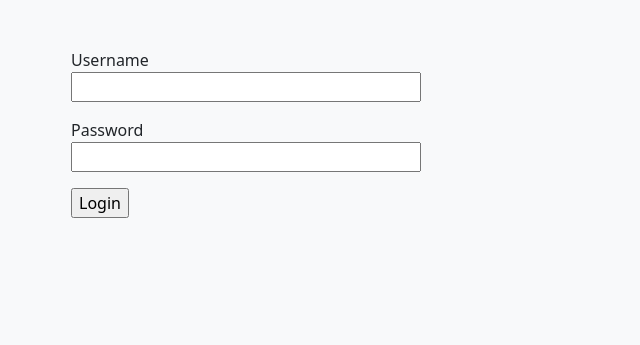
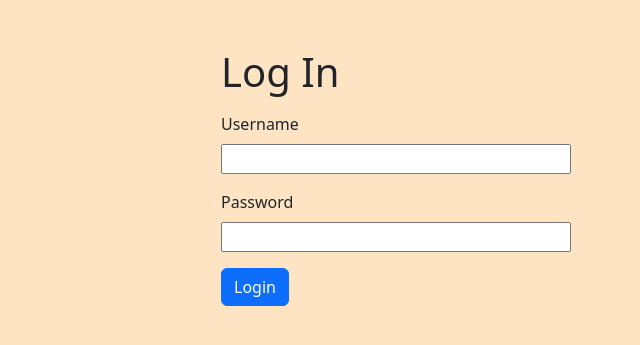
Before and after one commit to maseelshah22/community_cuisine, a Flask app: page /login in a window 1280 px wide. Shown: the top 345 px of the page, without its empty margins (331-971 px from the left). Run offline with Flask 3, Linux system fonts and the light colour scheme.

Commit message:
css wont work so did some inline

```diff
--- a/app.py
+++ b/app.py
@@ -86,7 +86,7 @@ def register():
 
 @app.route('/')
 def index():
-    return '''Welcome to Community Cuisine! Please <a href="/login">login</a> or <a href="/register">register</a>'''
+    return render_template('index.html', title='Index')
 
 
 if __name__ == '__main__':
--- a/templates/login.html
+++ b/templates/login.html
@@ -6,20 +6,25 @@
     <link href="https://cdn.jsdelivr.net/npm/bootstrap@5.3.2/dist/css/bootstrap.min.css" rel="stylesheet"  integrity="sha384-T3c6CoIi6uLrA9TneNEoa7RxnatzjcDSCmG1MXxSR1GAsXEV/Dwwykc2MPK8M2HN"  crossorigin="anonymous">
     <link rel="stylesheet" href="styles.css">
 </head>
-<body>
+
+<body style="background-color: bisque;">
     <div class="container mt-5 form-container">
-    <form method="post">
+        <h1 style="justify-content: center;">
+            Log In
+        </h1>
+    <form method="post" class="mt-3">
         {{ form.hidden_tag() }}
 
         <p>
-            {{ form.username.label }}<br>
+
+            {{ form.username.label(class_="form-label") }}<br>
             {{ form.username(size=32) }}
         </p>
         <p>
-            {{ form.password.label }}<br>
+            {{ form.password.label(class_="form-label") }}<br>
             {{ form.password(size=32) }}
         </p>
-        <p>{{ form.submit() }}</p>
+        <p>{{ form.submit(class_="btn btn-primary btn-block") }}</p>
     </form>
     </div>
 
--- a/templates/styles.css
+++ b/templates/styles.css
@@ -1,10 +1,21 @@
-body {
-    background-color: #f8f9fa;
+.body{
+   background-color: bisque;
 }
 .form-container {
-    max-width: 500px;
+    max-width: 200px;
     margin: auto;
+    justify-content: center;
 }
 .invalid-feedback {
     display: block;
 }
+
+.login{
+    text-align: center;
+    justify-content: center;
+
+
+}
+body, html {
+    background-color: bisque;
+}
```
Also changed, not shown: templates/index.html (added, +27 -0 lines).
